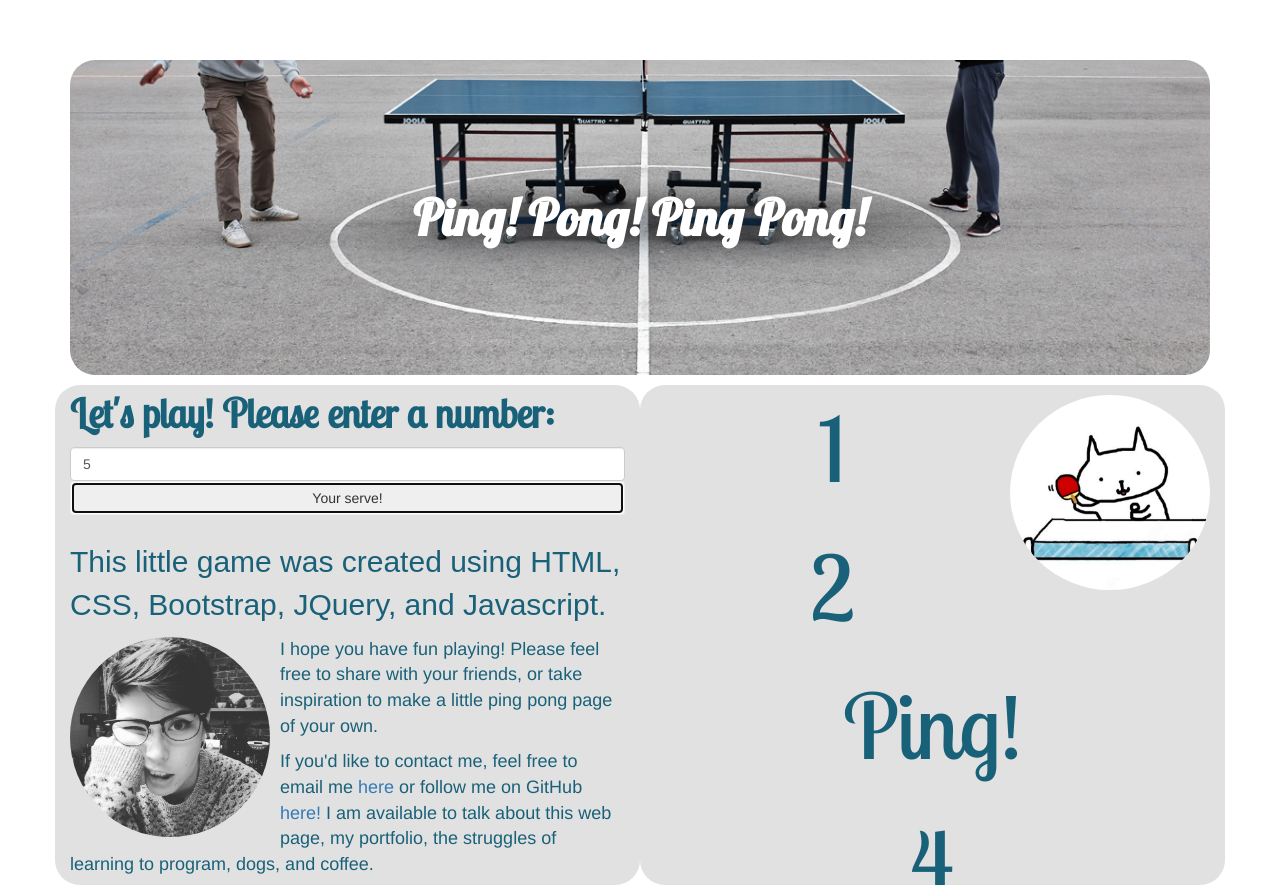
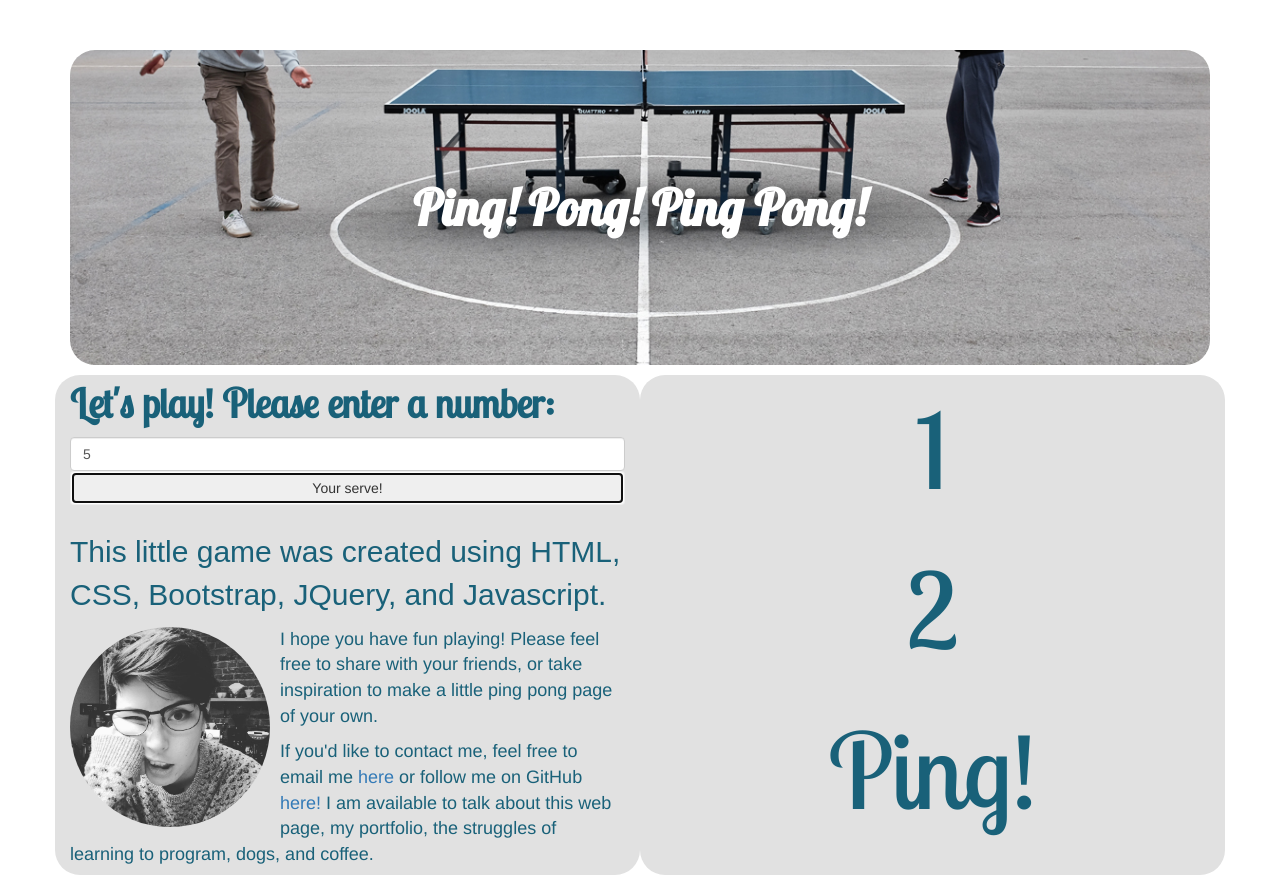
Before and after one commit to frankienakama/ping-pong, a plain HTML site: page index.html in a window 1280 px wide. Both pictures are taken after typing "5" into the empty fields and a click on the button "Your serve!". Drawn offline with Linux system fonts and the light colour scheme; a web font is replaced by a local one.

Commit message:
hide image on right when number is submitted

```diff
--- a/css/styles.css
+++ b/css/styles.css
@@ -1,5 +1,4 @@
 body {
-  margin-top: 10px;
   color: #196179;
 }
 .cute-header {
@@ -50,7 +49,7 @@ img#paddle{
   border-radius: 25px;
 }
 span {
-  font-size: 90px;
+  font-size: 105px;
   font-family: 'Lobster Two', cursive;;
   text-align: center;
 }
--- a/js/scripts.js
+++ b/js/scripts.js
@@ -25,6 +25,8 @@ $(document).ready(function() {
 
     for (var j = 0; j < result.length; j++) {
       $("#result").append("<p>" + result[j] + "</p>")
+
+      $("img#paddle").hide();
     };
 
     $("button").click(function() {
```
